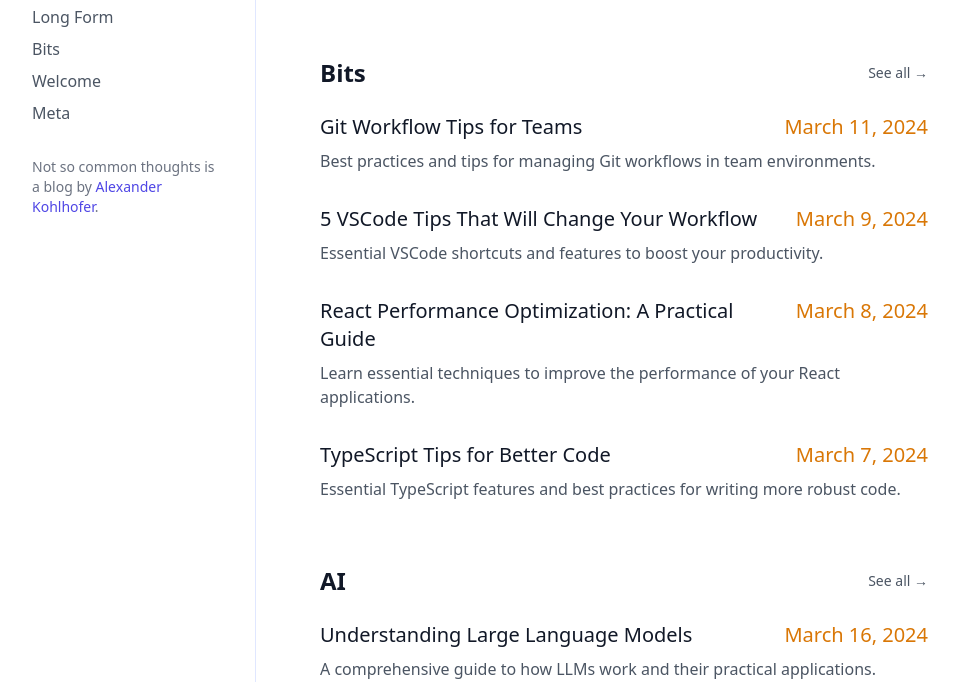
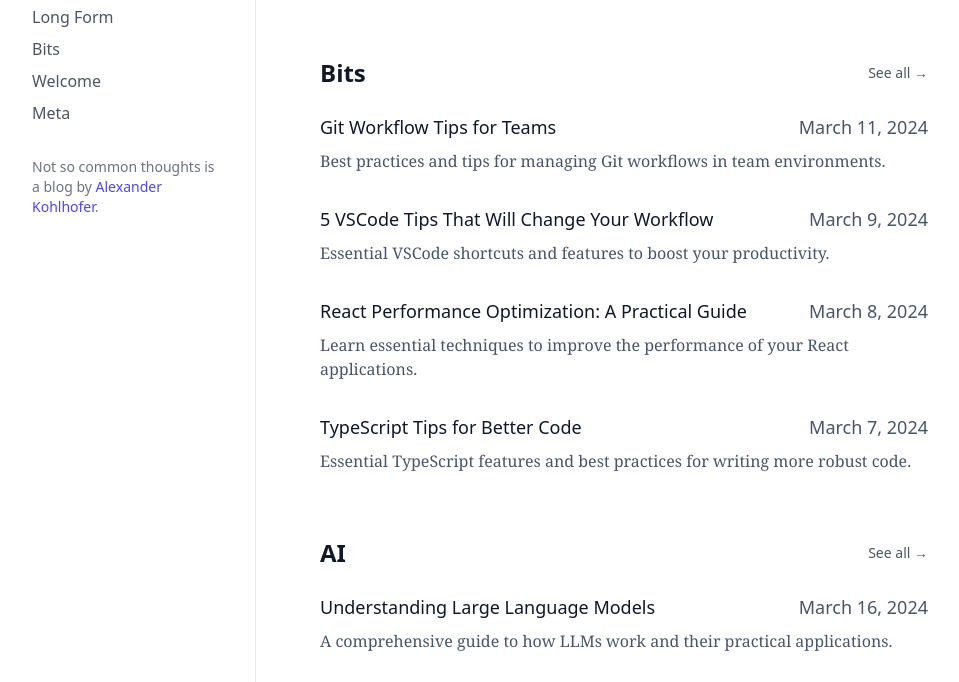
Before and after one commit to kohlhofer/NotSoCommonThoughts, an Astro site: page / in a window 1280 px wide. Shown: the part 179-861 px from the top of the page, without its empty margins (0-959 px from the left). Built offline with nearby package versions, Linux system fonts and the light colour scheme; Astro itself is replaced by a stand-in of ours.

Commit message:
refactor: adjust typography in PostListItem - Reduce title and date sizes - Increase title font weight to medium - Match date color with regular text

```diff
--- a/src/components/PostListItem.astro
+++ b/src/components/PostListItem.astro
@@ -11,12 +11,12 @@ const { title, description, date } = post.data;
 
 <article class="mb-8">
   <div class="flex flex-col sm:flex-row sm:items-start sm:justify-between gap-2 sm:gap-4 mb-2">
-    <h2 class="text-lg sm:text-xl font-normal text-gray-900 dark:text-white">
+    <h2 class="text-base sm:text-lg font-medium text-slate-900 dark:text-slate-100">
       <a href={`/blog/${post.slug}`} class="hover:text-blue-600 dark:hover:text-blue-400 transition-colors">
         {title}
       </a>
     </h2>
-    <time datetime={date.toISOString()} class="hidden sm:block text-lg sm:text-xl text-amber-600 dark:text-amber-400 font-light whitespace-nowrap">
+    <time datetime={date.toISOString()} class="hidden sm:block text-base sm:text-lg text-slate-600 dark:text-slate-400 font-light whitespace-nowrap">
       {date.toLocaleDateString('en-US', {
         year: 'numeric',
         month: 'long',
@@ -24,8 +24,8 @@ const { title, description, date } = post.data;
       })}
     </time>
   </div>
-  <p class="text-gray-600 dark:text-gray-400 mb-2">{description}</p>
-  <time datetime={date.toISOString()} class="sm:hidden block text-sm text-amber-600 dark:text-amber-400 font-light">
+  <p class="text-slate-600 dark:text-slate-400 mb-2 font-serif">{description}</p>
+  <time datetime={date.toISOString()} class="sm:hidden block text-xs text-slate-600 dark:text-slate-400 font-light">
     {date.toLocaleDateString('en-US', {
       year: 'numeric',
       month: 'long',
```
